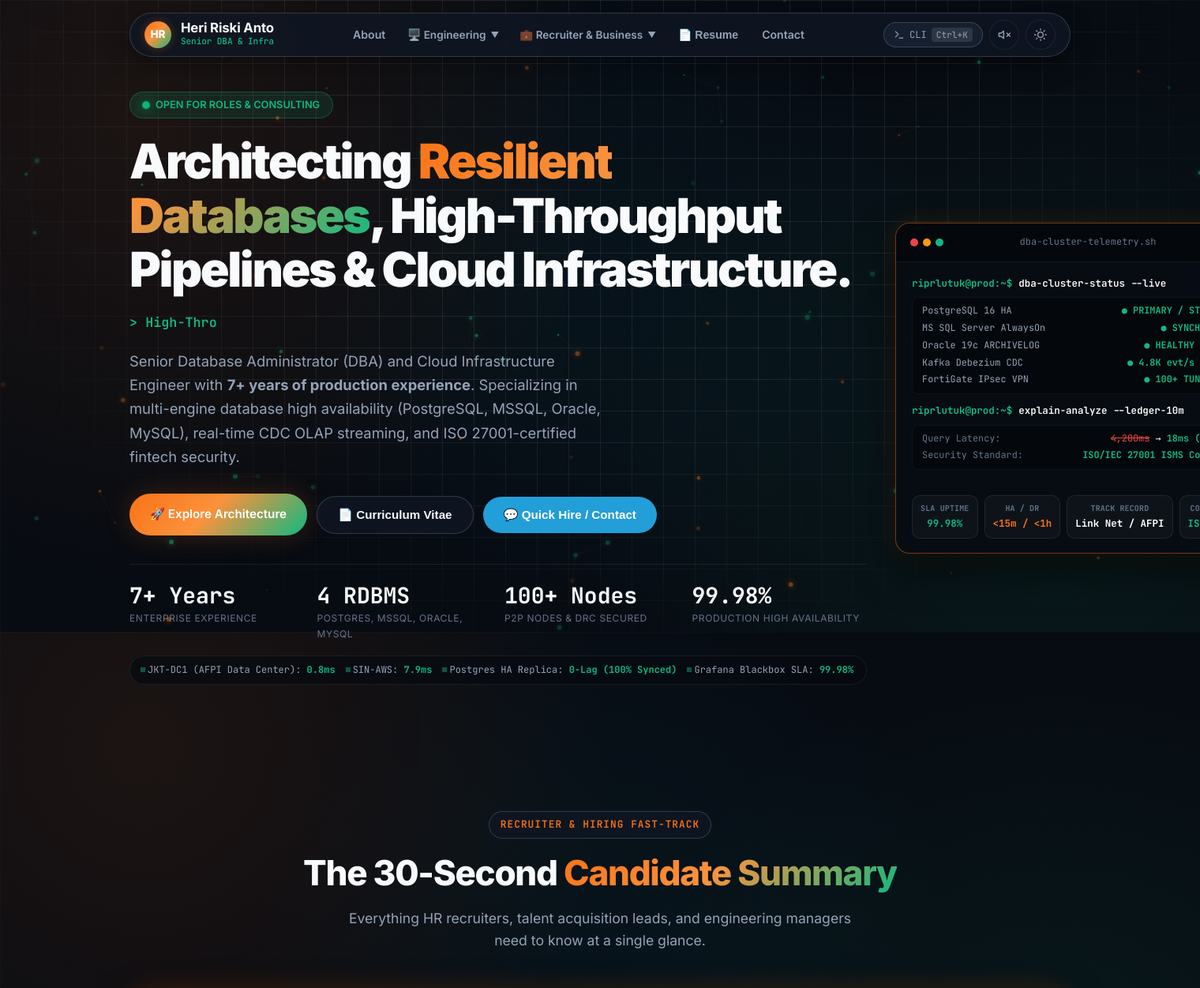
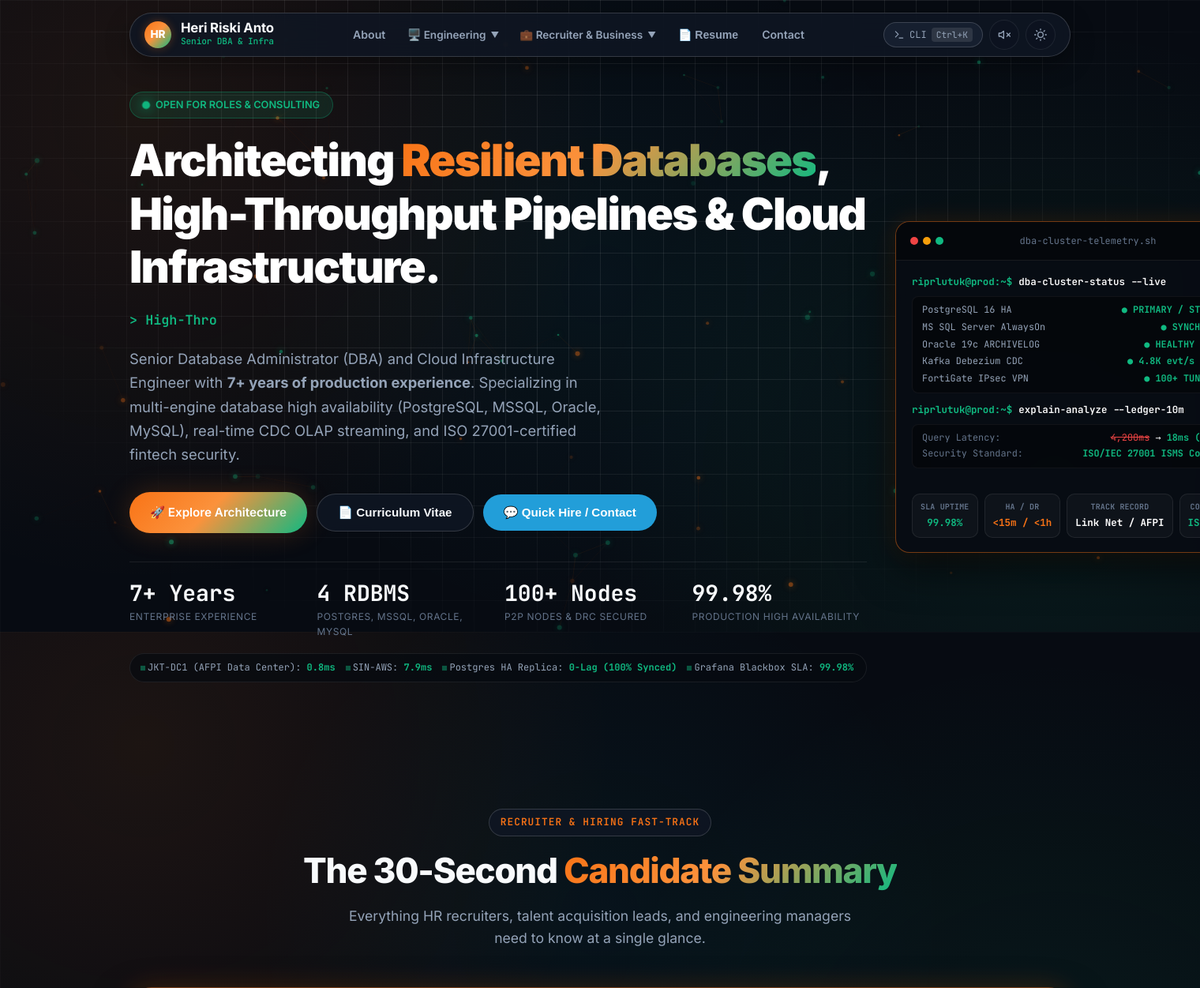
Before and after one commit to RiprLutuk/riprlutuk.github.io, a PHP site: page / in a window 1520 px wide; the page is wider, and only the part inside the window is pictured. Shown: the top 1251 px of that part at 79% size. Run offline with PHP 8.4, Linux system fonts and the light colour scheme.

Commit message:
fix(typography): prevent ugly text clipping and line overlap on gradient headline using box-decoration-break clone and nowrap grouping

```diff
--- a/css/main.css
+++ b/css/main.css
@@ -266,6 +266,9 @@ section {
   -webkit-background-clip: text;
   -webkit-text-fill-color: transparent;
   background-clip: text;
+  -webkit-box-decoration-break: clone;
+  box-decoration-break: clone;
+  display: inline;
 }
 
 /* ==========================================================================
@@ -461,11 +464,12 @@ section {
 }
 
 .hero-headline {
-  font-size: clamp(2.5rem, 5vw, 3.8rem);
+  font-size: clamp(2.3rem, 4.5vw, 3.5rem);
   font-weight: 900;
-  line-height: 1.12;
-  letter-spacing: -0.04em;
+  line-height: 1.2;
+  letter-spacing: -0.03em;
   margin-bottom: 20px;
+  color: #fff;
 }
 
 .hero-dynamic-text {
--- a/index.html
+++ b/index.html
@@ -213,7 +213,7 @@
             </div>
 
             <h1 class="hero-headline">
-              Architecting <span class="text-gradient">Resilient Databases</span>, High-Throughput Pipelines & Cloud Infrastructure.
+              Architecting <span class="text-gradient" style="white-space: nowrap;">Resilient Databases</span>, High-Throughput Pipelines &amp; Cloud Infrastructure.
             </h1>
 
             <div style="font-family: var(--font-mono); font-size: 1.05rem; color: var(--accent-cyan); margin-bottom: 20px; font-weight: 600;">
```
